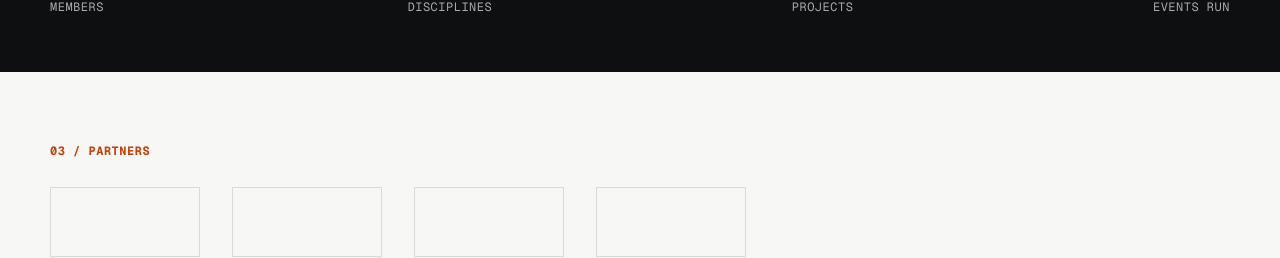
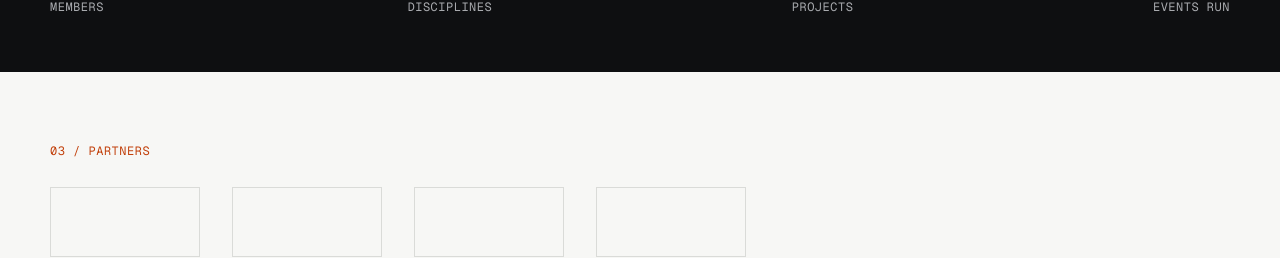
Before and after one commit to Engineers-of-Melbourne-Creators-Club/emcc-website, a Next.js app: page / in a window 1280 px wide. Shown: the part 1973-2231 px from the top of the page. Built offline with nearby package versions, Linux system fonts and the light colour scheme.

Commit message:
fix: keep eyebrow labels regular weight on heading elements
The Partners label is an h2, which browsers make bold by default, so it
didn't match the other section labels.

```diff
--- a/src/styles/base.css
+++ b/src/styles/base.css
@@ -95,9 +95,11 @@ main {
   margin-inline: auto;
 }
 
-/* Mono eyebrow label above headings and detail values. */
+/* Mono eyebrow label above headings and detail values. The weight is set so it stays regular
+   on heading elements too (e.g. the Partners <h2>), which browsers make bold by default. */
 .eyebrow {
   font-family: var(--font-mono);
+  font-weight: var(--weight-regular);
   font-size: var(--text-label-size);
   line-height: var(--text-label-leading);
   letter-spacing: var(--text-label-tracking);
```
